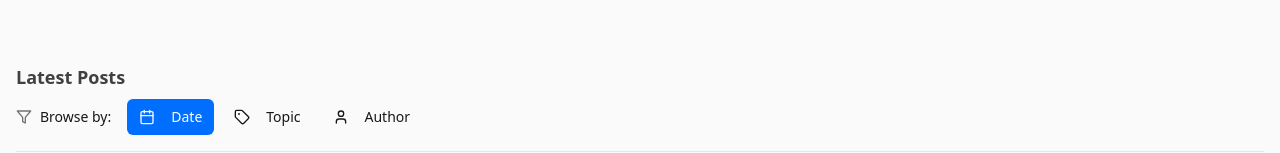
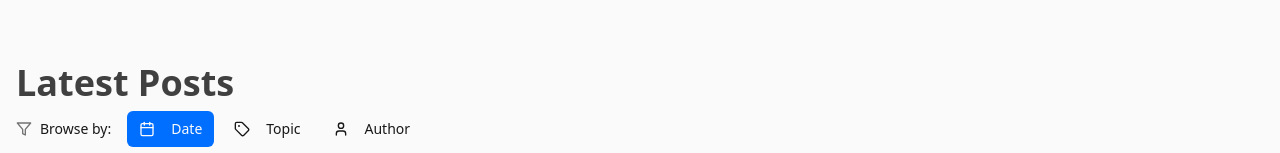
Before and after one commit to ElliotDrel/Drel_Solutions, a React (Vite) app: page /blog in a window 1280 px wide. Shown: the part 786-939 px from the top of the page. Built offline with nearby package versions, Linux system fonts and the light colour scheme.

Commit message:
Make the Lastest Posts text larger

```diff
--- a/src/components/blog/BrowseControls.tsx
+++ b/src/components/blog/BrowseControls.tsx
@@ -23,7 +23,7 @@ export const BrowseControls = ({
 
   return (
     <div className="flex flex-col gap-2 py-4 border-b w-full">
-      <span className="text-lg font-semibold text-brand-neutral-700">Latest Posts</span>
+      <span className="text-4xl font-bold text-brand-neutral-700">Latest Posts</span>
       <div className="flex-1 flex items-center space-x-4">
         <div className="flex items-center space-x-2">
           <Filter className="h-4 w-4 text-muted-foreground" />
```
